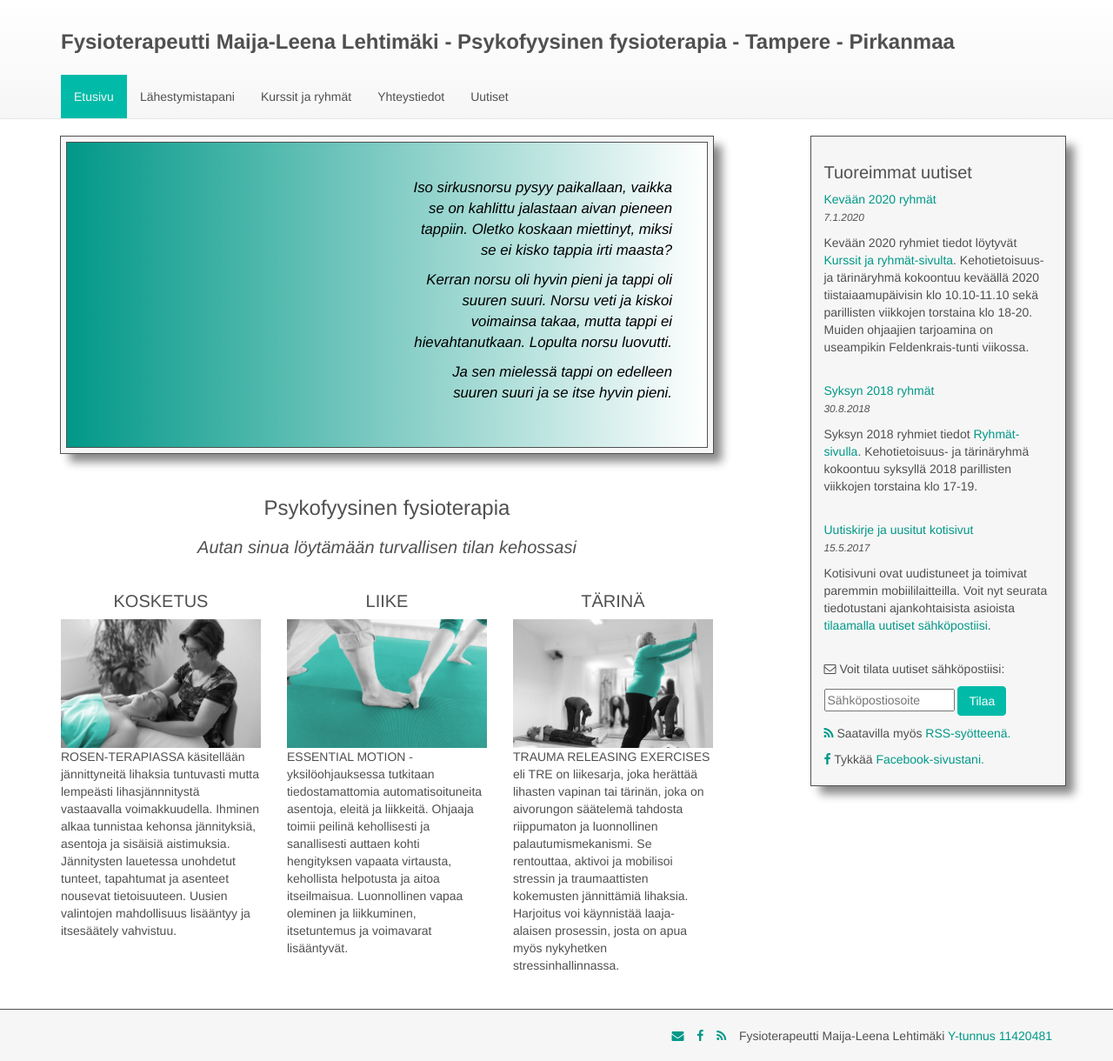
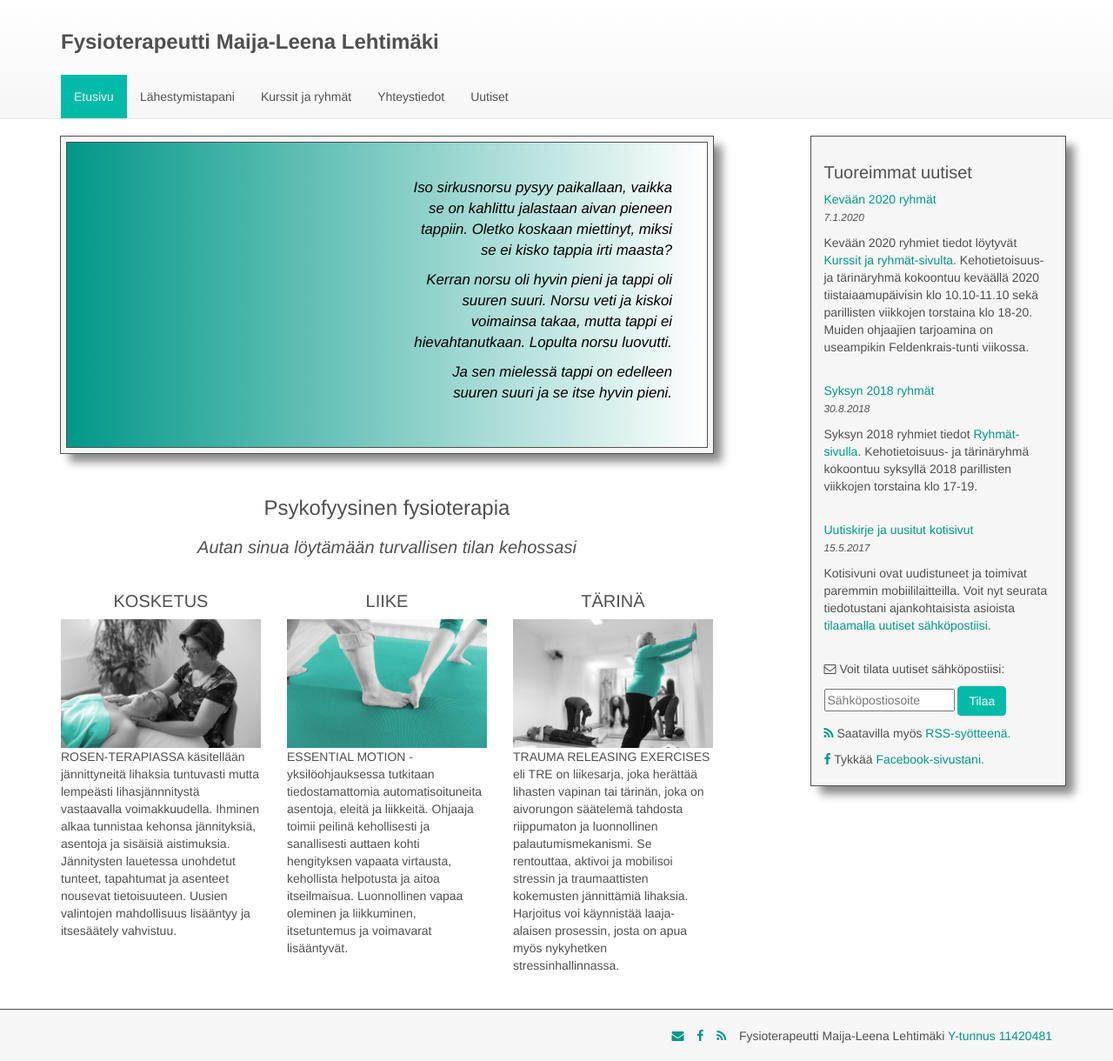
Before and after one commit to jluttine/maijaleenalehtimaki.fi, a Jekyll site: the page built from _pages/00-etusivu.html, in a window 1280 px wide. Shown: the whole page at 87% size. Built offline with Jekyll 4.4.1, drawn with Linux system fonts in a browser that asks for light colours.

Commit message:
Update _config.yml

```diff
--- a/_config.yml
+++ b/_config.yml
@@ -6,7 +6,7 @@
 # 'jekyll serve'. If you change this file, please restart the server process.
 
 # Site settings
-title: Fysioterapeutti Maija-Leena Lehtimäki - Psykofyysinen fysioterapia - Tampere - Pirkanmaa
+title: Fysioterapeutti Maija-Leena Lehtimäki
 #email: your-email@domain.com
 description: >
   Rosen-terapeutti, Essential Motion -ohjaaja ja Trauma Releasing Exercises -ohjaaja.
```
